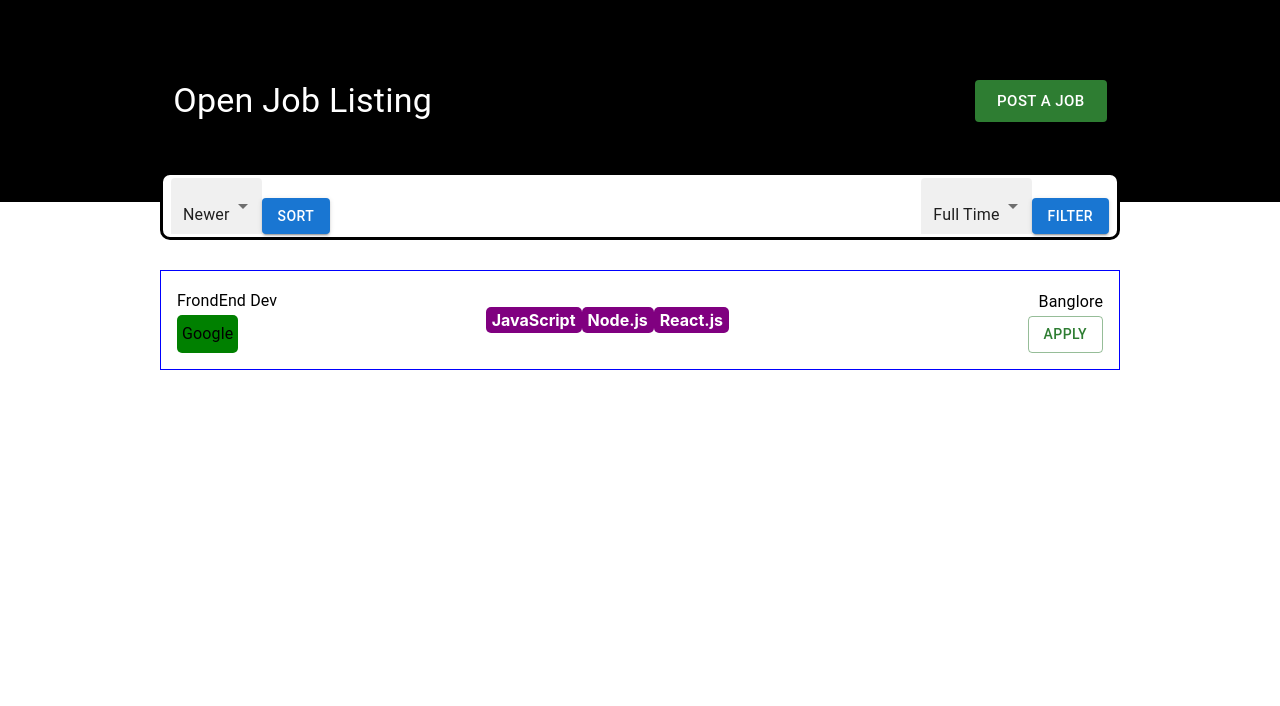
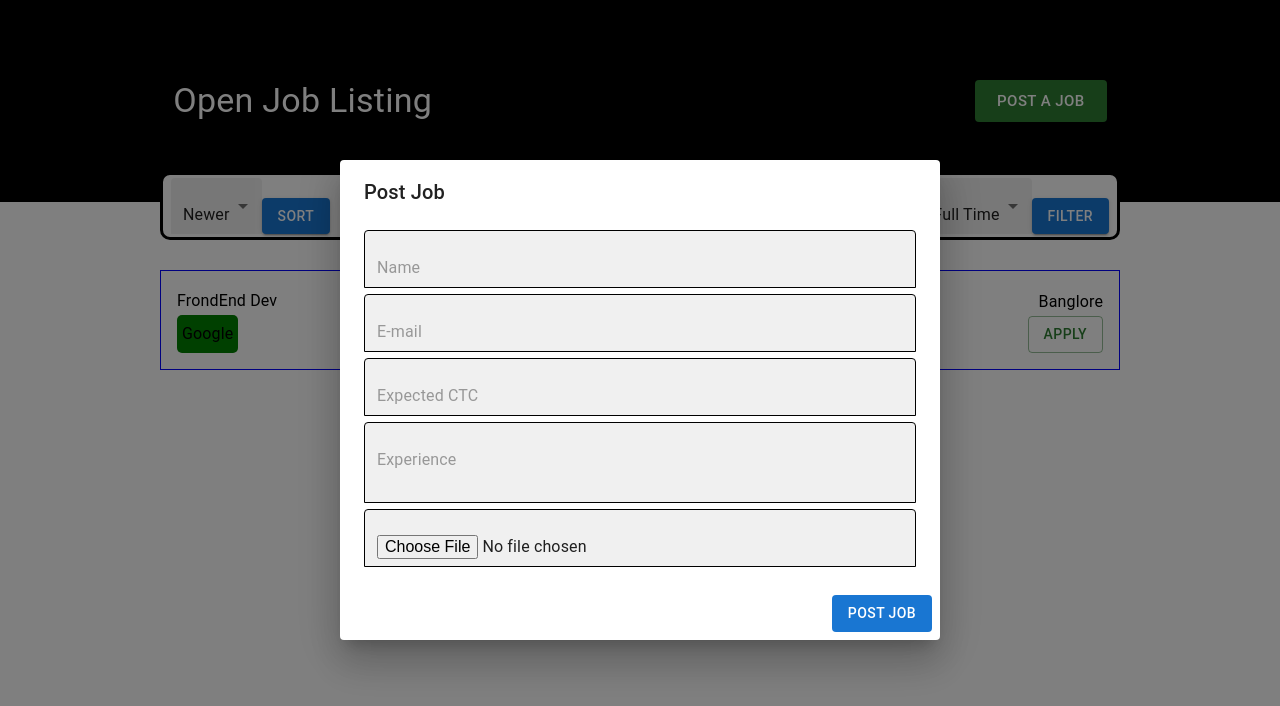
Before and after one commit to roohitgupta/jobportal_client, a React (Create React App) app: page / in a window 1280 px wide. Shown: the top 706 px of the page. Built offline with nearby package versions, Linux system fonts and the light colour scheme.

Commit message:
build Apply job form

```diff
--- a/src/App.js
+++ b/src/App.js
@@ -4,12 +4,14 @@ import { Grid } from "@mui/material";
 import SortBar from './components/home/SortBar';
 import JobListBox from './components/home/JobListBox';
 import NewJobModel from './components/home/NewJobModel';
+import JobApplyModel from './components/home/JobApplyModel';
 
 const App = () => {
   return (
     <div>
       <Header />
       <NewJobModel />
+      <JobApplyModel />
       <Grid container justifyContent="center">
         <Grid item xs={9}>
           <SortBar />
--- /dev/null
+++ b/src/components/home/JobApplyModel.js
@@ -0,0 +1,80 @@
+import React from "react";
+import {
+  Box,
+  Button,
+  FilledInput,
+  Select,
+  Dialog,
+  DialogTitle,
+  DialogContent,
+  DialogActions,
+  Grid,
+  Typography,
+} from "@mui/material";
+import { makeStyles } from "@material-ui/styles";
+
+const useStyles = makeStyles({
+  wrapper: {
+    border: "1px solid black",
+    marginTop: "6px",
+  },
+});
+
+const JobApplyModel = () => {
+  const classes = useStyles();
+  return (
+    <div>
+      <Dialog open={true} fullWidth>
+        <DialogTitle>Post Job</DialogTitle>
+        <DialogContent>
+          <Grid container>
+            <Grid item xs={12}>
+              <FilledInput
+                className={classes.wrapper}
+                placeholder="Name"
+                disableUnderline
+                fullWidth
+                type="text"
+              ></FilledInput>
+              <FilledInput
+                className={classes.wrapper}
+                placeholder="E-mail"
+                disableUnderline
+                fullWidth
+                type="email"
+              ></FilledInput>
+              <FilledInput
+                className={classes.wrapper}
+                placeholder="Expected CTC"
+                disableUnderline
+                fullWidth
+              ></FilledInput>
+              <FilledInput
+                className={classes.wrapper}
+                placeholder="Experience"
+                multiline
+                rows={2}
+                disableUnderline
+                fullWidth
+              ></FilledInput>
+              <FilledInput
+                className={classes.wrapper}
+                placeholder="Resume Upload"
+                disableUnderline
+                fullWidth
+                type="file"
+              ></FilledInput>
+            </Grid>
+          </Grid>
+        </DialogContent>
+        <DialogActions>
+          <Button variant="contained" disableElevation color="primary">
+            Post Job
+          </Button>
+        </DialogActions>
+      </Dialog>
+    </div>
+  );
+};
+
+export default JobApplyModel;
```
